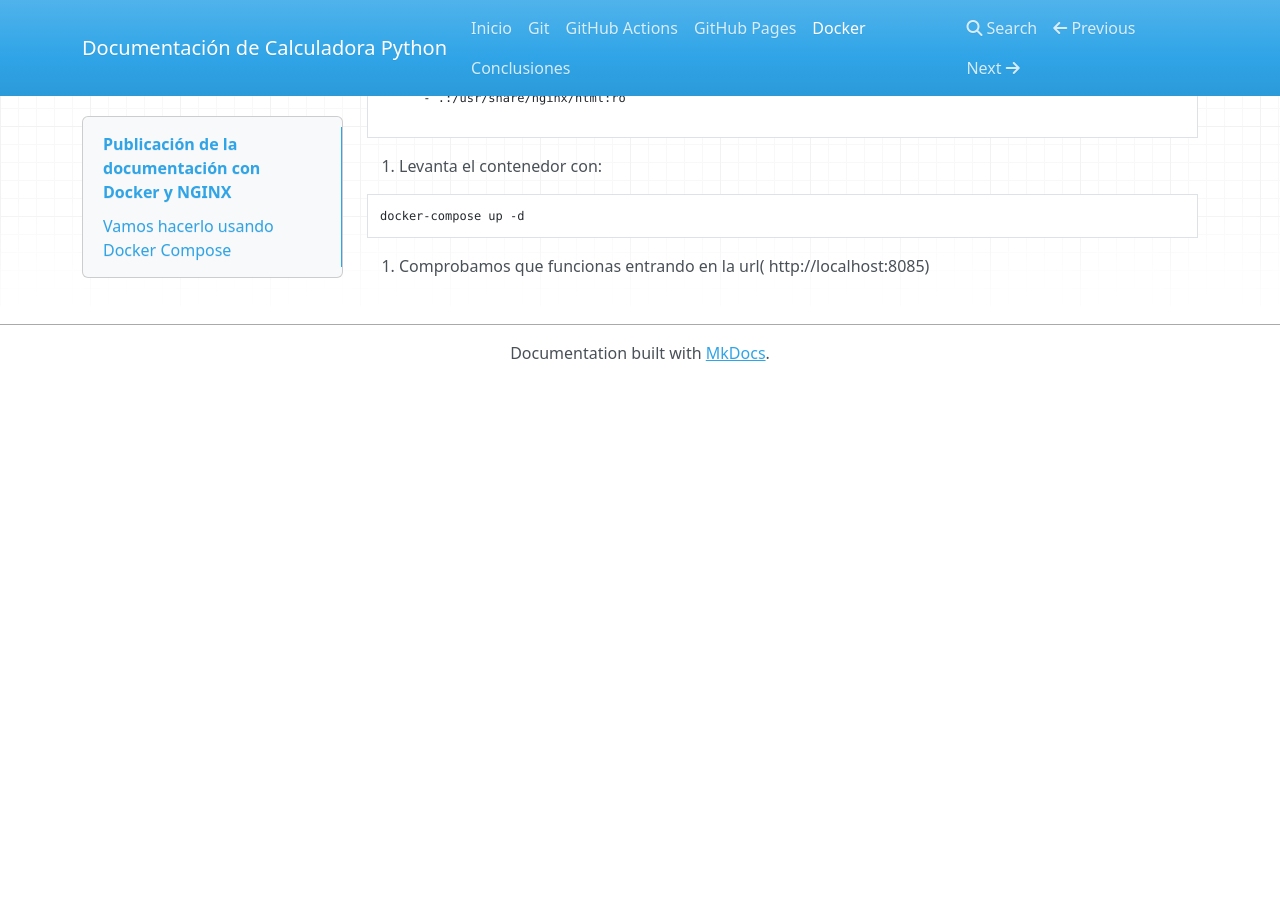
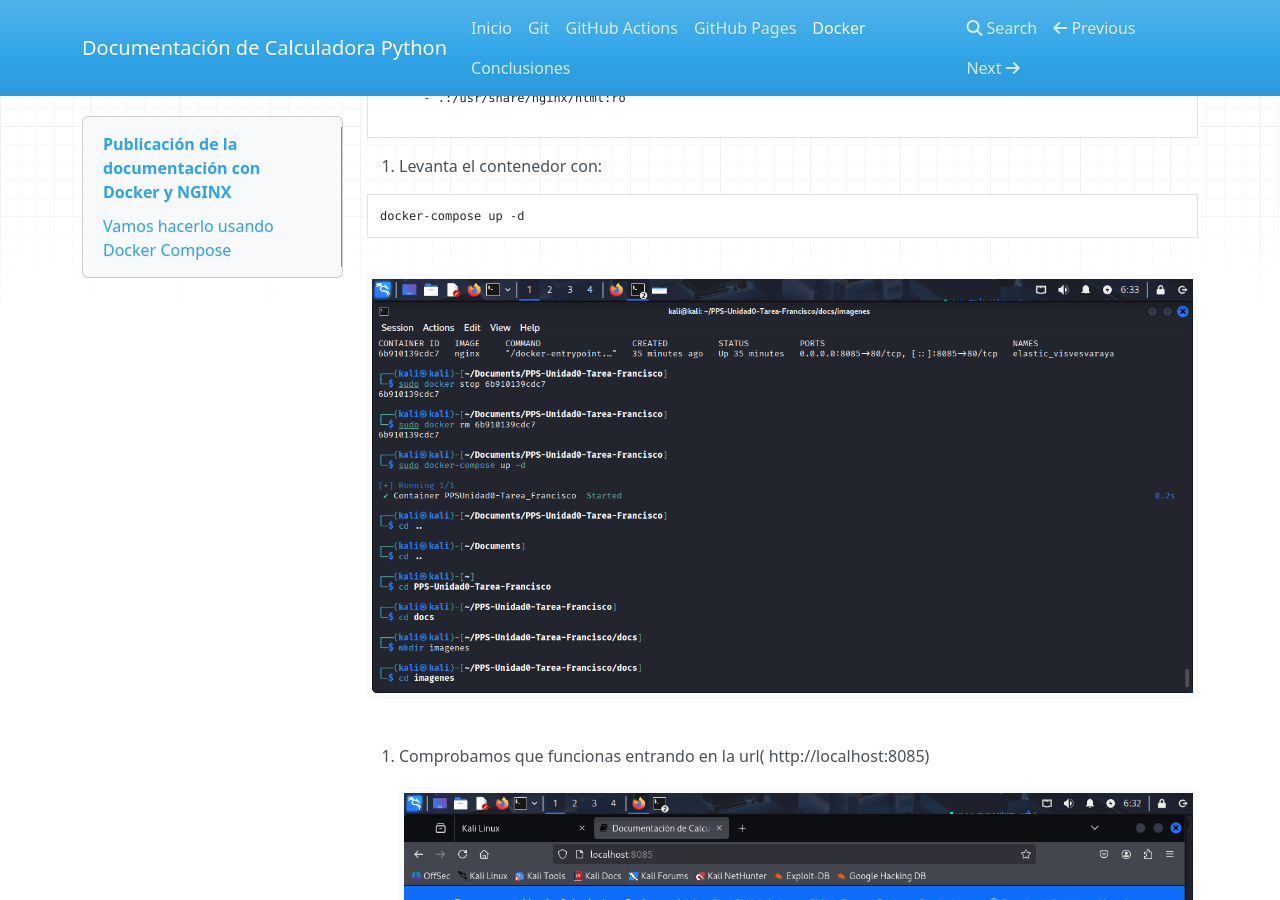
Before and after one commit to fvazquezf03/PPS-Unidad0-Tarea-Francisco, an MkDocs documentation site: the page built from docs/docker.md, in a window 1280 px wide and 900 px high, scrolled down 379 px. Built offline with MkDocs 1.6.1, drawn with Linux system fonts in a browser that asks for light colours; nearby versions of some CDN libraries; before the commit the page ends 900 px from its top, so only the background shows below that.

````diff
--- a/docs/docker.md
+++ b/docs/docker.md
@@ -18,4 +18,7 @@
 ```bash
 docker-compose up -d
 ```
+![Creación de todo](imagenes/crear docker-compose.png)
+
 3. Comprobamos que funcionas entrando en la url( http://localhost:8085)
+![Página funcionando](imagenes/Página con docker.png)
````
Also changed, not shown: docs/imagenes/Página con docker.png (added), docs/imagenes/crear docker-compose.png (added).
